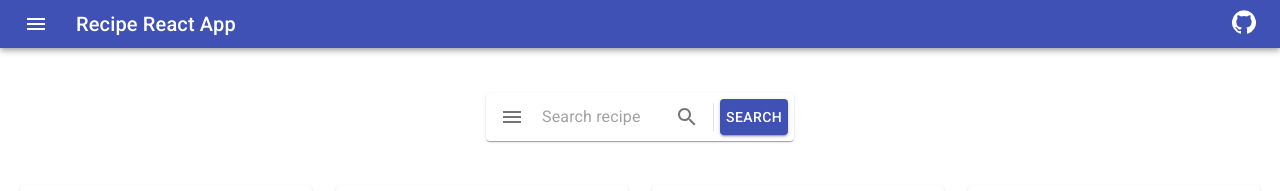
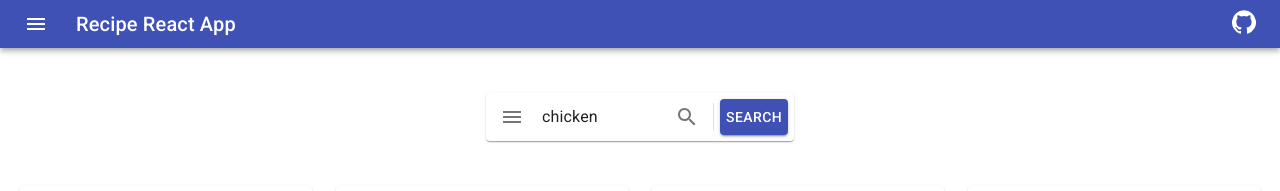
Before and after one commit to anirudhit/Recipe_React, a React (Create React App) app: page / in a window 1280 px wide. Shown: the top 191 px of the page. Built offline with nearby package versions, Linux system fonts and the light colour scheme.

Commit message:
update SearchRecipe
- Mapped query parameter for the component

```diff
--- a/src/query/SearchRecipe.js
+++ b/src/query/SearchRecipe.js
@@ -33,7 +33,7 @@ const useStyles = makeStyles(theme => ({
   },
 }));
 
-export default function CustomizedInputBase() {
+export default function CustomizedInputBase({query}) {
   const classes = useStyles();
 
   return (
@@ -45,6 +45,7 @@ export default function CustomizedInputBase() {
         className={classes.input}
         placeholder="Search recipe"
         inputProps={{ 'aria-label': 'search recipe' }}
+        value={query}
       />
       <IconButton type="submit" className={classes.iconButton} aria-label="search">
         <SearchIcon />
```
